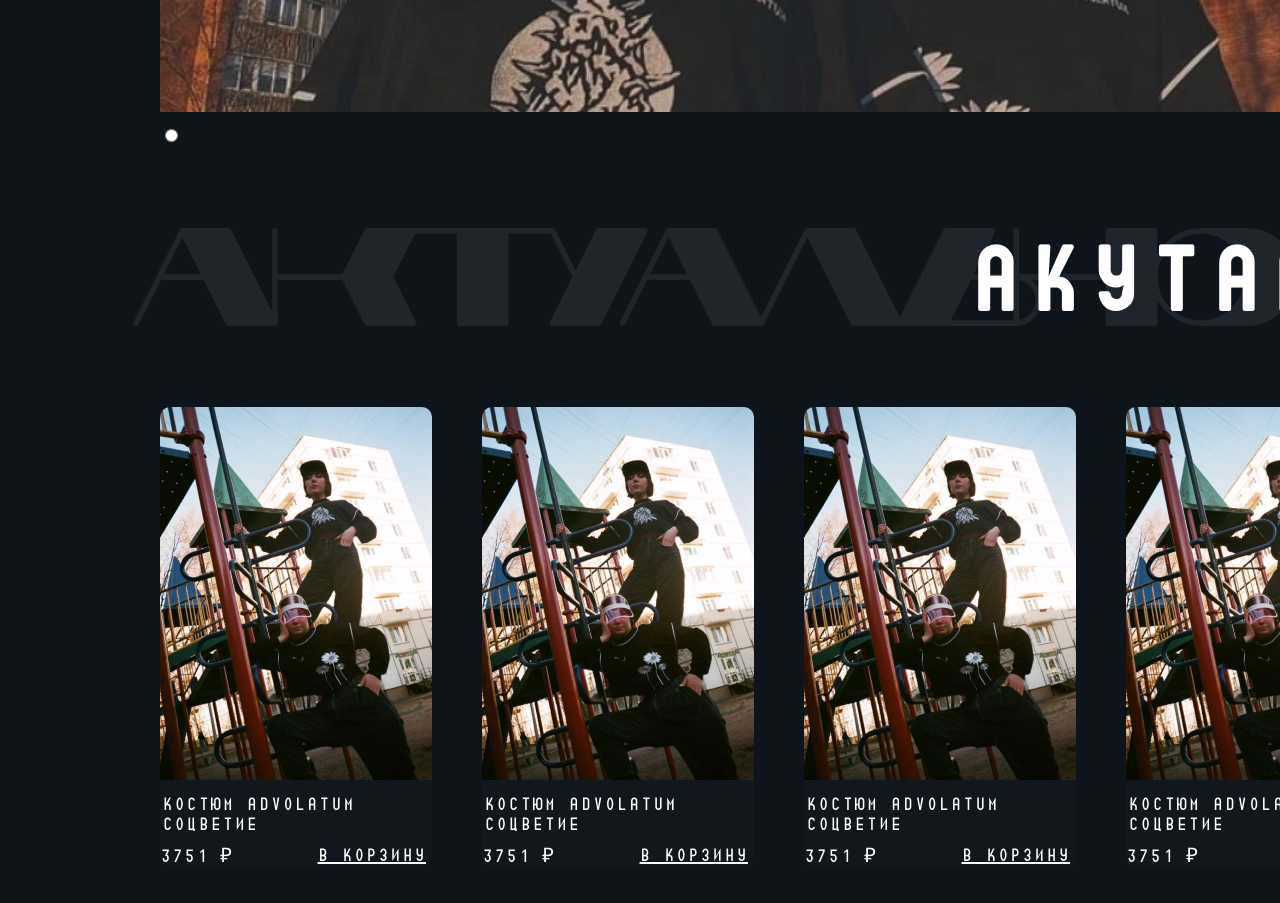
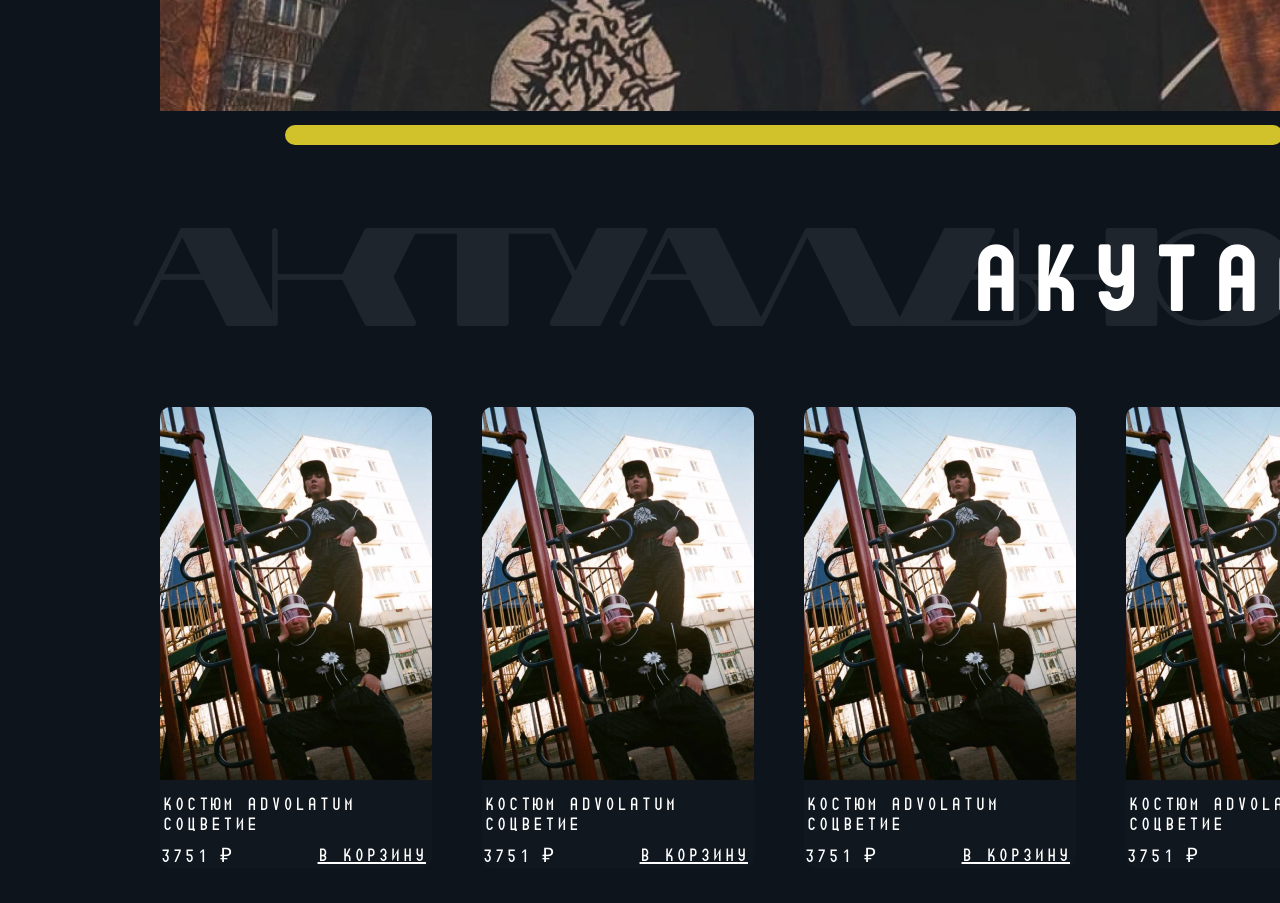
Before and after one commit to bogush01/bogush.github.io, a React (Create React App) app: page / in a window 1280 px wide. Shown: the part 1840-2743 px from the top of the page. Built offline with nearby package versions, Linux system fonts and the light colour scheme.

Commit message:
add slides data

```diff
--- a/src/components/MainCarousel/index.css
+++ b/src/components/MainCarousel/index.css
@@ -32,6 +32,34 @@
 .main-carousel__swicth {
   display: flex;
   gap: 29px;
+  width: 80%;
+  align-self: center;
+}
+
+.main-carousel__swicth-button {
+  flex-grow: 1;
+}
+
+.main-carousel__radio {
+  display: none;
+}
+
+.main-carousel__label {
+  display: block;
+  height: 20px;
+  width: 100%;
+  cursor: pointer;
+  border-radius: 10px;
+  background-color: silver;
+  transition: background 0.2s linear;
+}
+
+.main-carousel__label:hover {
+  background-color: #fff;
+}
+
+.main-carousel__radio:checked + .main-carousel__label {
+  background-color: var(--main-yellow);
 }
 
 .slide1 {
@@ -41,3 +69,15 @@
 .slide2 {
   background-image: url("../../img/main-carousel/2.jpg");
 }
+
+.slide3 {
+  background-image: url("../../img/main-carousel/3.jpg");
+}
+
+.slide4 {
+  background-image: url("../../img/main-carousel/4.jpg");
+}
+
+.slide5 {
+  background-image: url("../../img/main-carousel/5.jpg");
+}
--- a/src/components/MainCarousel/index.jsx
+++ b/src/components/MainCarousel/index.jsx
@@ -1,20 +1,47 @@
+import { useState } from "react";
+
 import mainCarouselPreview from "../../img/main-carousel/main_carousel_preview.png";
 
 import "./index.css";
 
+const SLIDES_COUNT = 1;
+
 const MainCarousel = () => {
+  const handleSwitchChange = (e) => {
+    console.clear();
+    console.log(e.target.dataset.index);
+  };
+
+  const [selectedSlide, setSelectedSlide] = useState(0);
+
+  const switchButtons = Array(SLIDES_COUNT)
+    .fill(null)
+    .map((item, index) => {
+      const labelId = `radio${index}`;
+
+      return (
+        <li className="main-carousel__swicth-button" key={index}>
+          <input
+            type="radio"
+            className="main-carousel__radio"
+            id={labelId}
+            name="main-carousel"
+            data-index={index}
+            onChange={handleSwitchChange}
+            checked={selectedSlide === index}
+          />
+          <label className="main-carousel__label" htmlFor={labelId}></label>
+        </li>
+      );
+    });
+
   return (
     <div className="main-carousel">
       <ul className="main-carousel__slides-container">
         <li className="main-carousel__slide slide1"></li>
       </ul>
 
-      <ul className="main-carousel__swicth">
-        <li className="main-carousel__swicth-button">
-          <input type="radio" className="main-carousel__radio" id="radio1" />
-          <label className="main-carousel__label" htmlFor="radio1"></label>
-        </li>
-      </ul>
+      <ul className="main-carousel__swicth">{switchButtons}</ul>
     </div>
   );
 };
```
